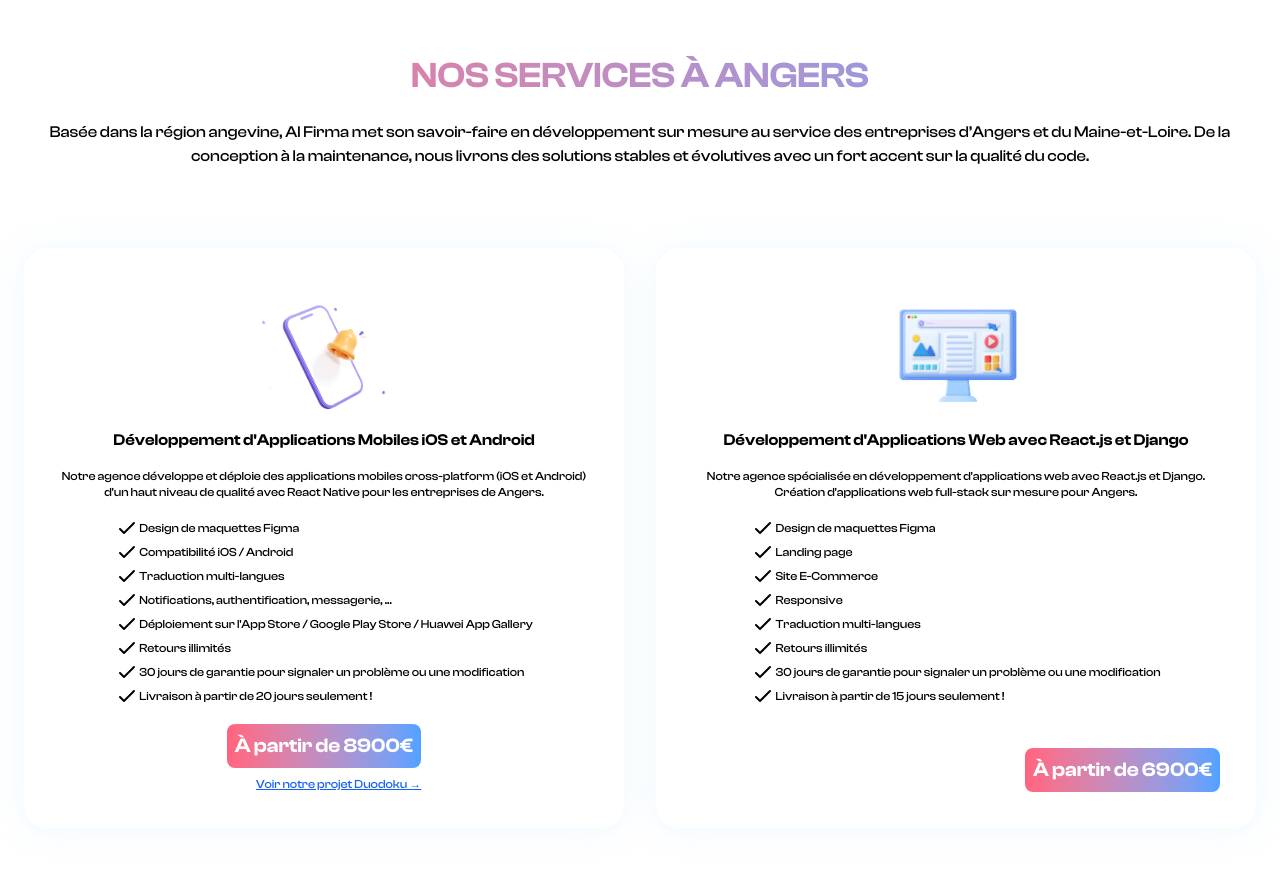
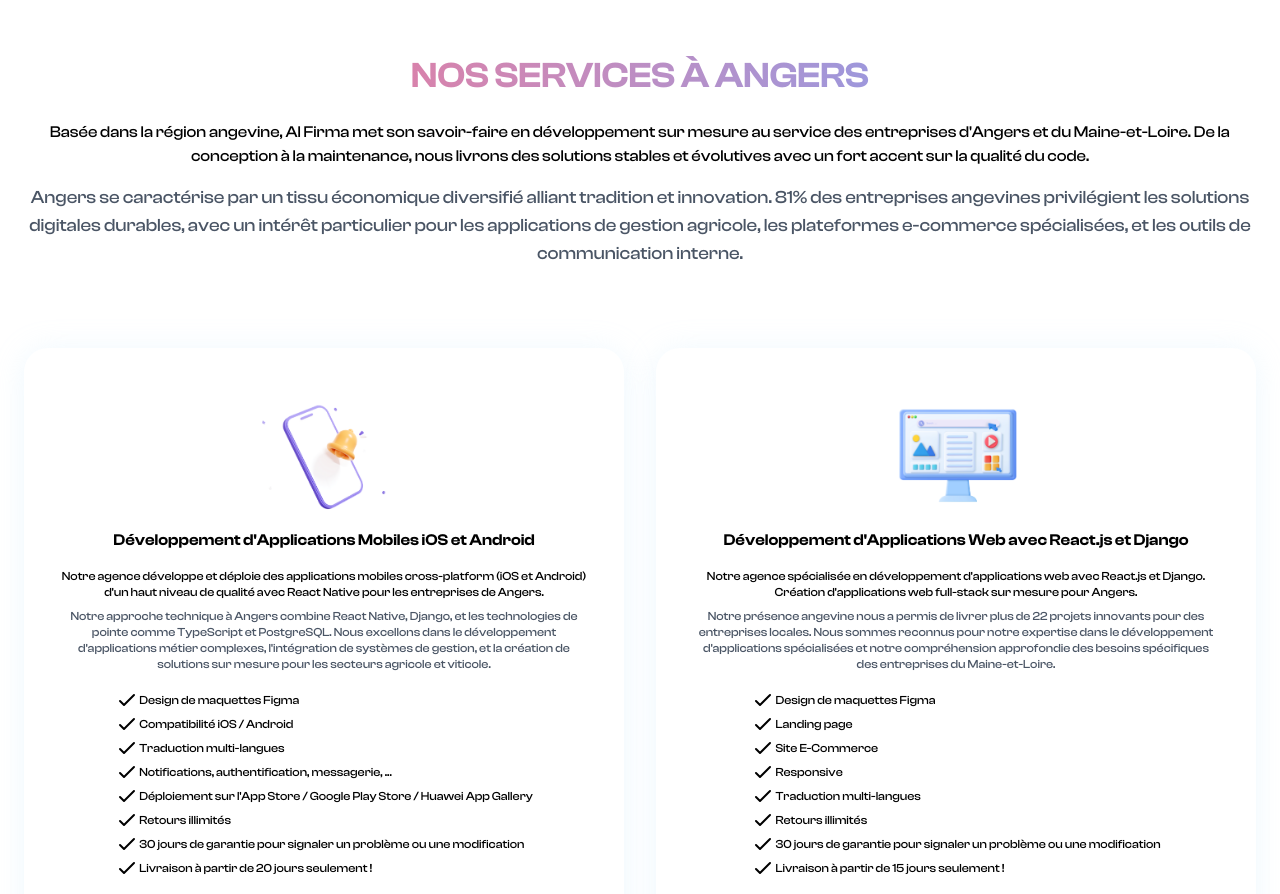
Before and after one commit to karim1349/alfirma-web, a Next.js app: page /angers in a window 1280 px wide. Shown: the part 1160-2054 px from the top of the page. Built offline with nearby package versions, Linux system fonts and the light colour scheme.

Commit message:
SEO page-related content

```diff
--- a/src/app/[city]/page.tsx
+++ b/src/app/[city]/page.tsx
@@ -13,8 +13,23 @@ const locations = {
     region: 'Île-de-France',
     flagEmoji: '🇫🇷',
     coordinates: { lat: 48.8566, lng: 2.3522 },
-    description: 'Présente à Paris, Al Firma accompagne startups et entreprises établies dans la conception d’applications mobiles et web performantes. Nous combinons expertise technique (Django, React Native, TypeScript) et design UX/UI pour créer des produits digitaux sur mesure, adaptés aux besoins du marché parisien.',
-    keywords: 'développement mobile Paris, application web Paris, agence digitale Paris, React Native Paris, Django Paris, développement sur mesure Paris, applications iOS Paris, applications Android Paris, API REST Paris, maintenance applicative Paris'
+    description: 'Présente à Paris, Al Firma accompagne startups et entreprises établies dans la conception d\'applications mobiles et web performantes. Nous combinons expertise technique (Django, React Native, TypeScript) et design UX/UI pour créer des produits digitaux sur mesure, adaptés aux besoins du marché parisien.',
+    keywords: 'développement mobile Paris, application web Paris, agence digitale Paris, React Native Paris, Django Paris, développement sur mesure Paris, applications iOS Paris, applications Android Paris, API REST Paris, maintenance applicative Paris',
+    marketInsights: 'Le marché tech parisien privilégie les applications B2B, les solutions de gestion d\'entreprise, et les plateformes e-commerce. 78% des entreprises parisiennes utilisent des applications métier, avec une forte demande pour la conformité RGPD et la sécurité des données.',
+    technologies: 'Notre expertise React Native et Django répond parfaitement aux besoins des entreprises parisiennes. Nous intégrons TypeScript, Next.js, PostgreSQL, et les services cloud AWS/Azure pour des solutions robustes et évolutives.',
+    achievements: 'Depuis Paris, nous avons livré plus de 25 projets pour des entreprises de l\'Île-de-France. Nos clients incluent des startups, des PME, et des grandes entreprises cherchant à digitaliser leurs processus avec des solutions conformes aux réglementations françaises.',
+    caseStudies: [
+      {
+        title: 'Application de Gestion d\'Entreprise - Paris',
+        description: 'Développement d\'une application mobile React Native pour une PME parisienne, avec synchronisation temps réel, authentification sécurisée, et interface utilisateur optimisée pour les professionnels français.',
+        technologies: ['React Native', 'Django REST', 'PostgreSQL']
+      },
+      {
+        title: 'Solution B2B - Secteur Île-de-France',
+        description: 'API REST Django pour une solution de gestion de données conformes RGPD, avec authentification OAuth2, chiffrement des données, et intégration avec les systèmes existants des entreprises parisiennes.',
+        technologies: ['Django API', 'React Native', 'OAuth2']
+      }
+    ],
   },
   'nantes': {
     name: 'Nantes',
@@ -23,7 +38,10 @@ const locations = {
     flagEmoji: '🇫🇷',
     coordinates: { lat: 47.2184, lng: -1.5536 },
     description: 'À Nantes, notre équipe aide les acteurs locaux et les jeunes pousses à accélérer leur transformation numérique. Nous réalisons des applications mobiles, sites web et API robustes, en favorisant la collaboration agile et la proximité technique avec nos clients.',
-    keywords: 'développement mobile Nantes, application web Nantes, agence digitale Nantes, React Native Nantes, Django Nantes, développement sur mesure Nantes, applications iOS Nantes, applications Android Nantes, API REST Nantes, maintenance applicative Nantes'
+    keywords: 'développement mobile Nantes, application web Nantes, agence digitale Nantes, React Native Nantes, Django Nantes, développement sur mesure Nantes, applications iOS Nantes, applications Android Nantes, API REST Nantes, maintenance applicative Nantes',
+    marketInsights: 'L\'écosystème nantais se distingue par son dynamisme entrepreneurial et sa forte concentration d\'entreprises innovantes. 73% des PME nantaises recherchent des solutions digitales personnalisées, avec une préférence marquée pour les applications de gestion industrielle et les plateformes collaboratives.',
+    technologies: 'Notre expertise technique à Nantes s\'appuie sur React Native, Django, et les technologies cloud Azure. Nous maîtrisons parfaitement l\'intégration des systèmes ERP existants, les APIs REST sécurisées, et les solutions de déploiement continu adaptées aux entreprises industrielles nantaises.',
+    achievements: 'Depuis Nantes, nous avons accompagné plus de 18 entreprises de la région dans leur transformation digitale. Nos clients nantais apprécient notre approche collaborative et notre capacité à comprendre les enjeux spécifiques de l\'industrie manufacturière et des services.',
   },
   'angers': {
     name: 'Angers',
@@ -31,8 +49,11 @@ const locations = {
     region: 'Pays de la Loire',
     flagEmoji: '🇫🇷',
     coordinates: { lat: 47.4784, lng: -0.5632 },
-    description: 'Basée dans la région angevine, Al Firma met son savoir-faire en développement sur mesure au service des entreprises d’Angers et du Maine-et-Loire. De la conception à la maintenance, nous livrons des solutions stables et évolutives avec un fort accent sur la qualité du code.',
-    keywords: 'développement mobile Angers, application web Angers, agence digitale Angers, React Native Angers, Django Angers, développement sur mesure Angers, applications iOS Angers, applications Android Angers, API REST Angers, maintenance applicative Angers'
+    description: 'Basée dans la région angevine, Al Firma met son savoir-faire en développement sur mesure au service des entreprises d\'Angers et du Maine-et-Loire. De la conception à la maintenance, nous livrons des solutions stables et évolutives avec un fort accent sur la qualité du code.',
+    keywords: 'développement mobile Angers, application web Angers, agence digitale Angers, React Native Angers, Django Angers, développement sur mesure Angers, applications iOS Angers, applications Android Angers, API REST Angers, maintenance applicative Angers',
+    marketInsights: 'Angers se caractérise par un tissu économique diversifié alliant tradition et innovation. 81% des entreprises angevines privilégient les solutions digitales durables, avec un intérêt particulier pour les applications de gestion agricole, les plateformes e-commerce spécialisées, et les outils de communication interne.',
+    technologies: 'Notre approche technique à Angers combine React Native, Django, et les technologies de pointe comme TypeScript et PostgreSQL. Nous excellons dans le développement d\'applications métier complexes, l\'intégration de systèmes de gestion, et la création de solutions sur mesure pour les secteurs agricole et viticole.',
+    achievements: 'Notre présence angevine nous a permis de livrer plus de 22 projets innovants pour des entreprises locales. Nous sommes reconnus pour notre expertise dans le développement d\'applications spécialisées et notre compréhension approfondie des besoins spécifiques des entreprises du Maine-et-Loire.',
   },
   'cholet': {
     name: 'Cholet',
@@ -40,8 +61,11 @@ const locations = {
     region: 'Pays de la Loire',
     flagEmoji: '🇫🇷',
     coordinates: { lat: 47.0619, lng: -0.8795 },
-    description: 'Depuis Cholet, notre siège historique, nous concevons des plateformes web et mobiles pour des clients partout en France. Notre expertise technique s’appuie sur Django et React Native, avec une approche artisanale et rigoureuse du développement logiciel.',
-    keywords: 'développement mobile Cholet, application web Cholet, agence digitale Cholet, React Native Cholet, Django Cholet, développement sur mesure Cholet, applications iOS Cholet, applications Android Cholet, API REST Cholet, maintenance applicative Cholet'
+    description: 'Depuis Cholet, notre siège historique, nous concevons des plateformes web et mobiles pour des clients partout en France. Notre expertise technique s\'appuie sur Django et React Native, avec une approche artisanale et rigoureuse du développement logiciel.',
+    keywords: 'développement mobile Cholet, application web Cholet, agence digitale Cholet, React Native Cholet, Django Cholet, développement sur mesure Cholet, applications iOS Cholet, applications Android Cholet, API REST Cholet, maintenance applicative Cholet',
+    marketInsights: 'Cholet, berceau de notre expertise, représente un marché en pleine expansion numérique. 76% des entreprises choletaises recherchent des solutions digitales fiables et évolutives, avec une forte demande pour les applications de gestion commerciale, les plateformes de vente en ligne, et les outils de relation client.',
+    technologies: 'Depuis notre siège choletais, nous développons avec React Native et Django en privilégiant la robustesse et la maintenabilité. Notre maîtrise des technologies modernes inclut Next.js, Tailwind CSS, et les solutions de déploiement automatisé, garantissant des applications performantes et évolutives.',
+    achievements: 'Notre implantation choletaise nous a permis de réaliser plus de 35 projets d\'envergure nationale. Nous sommes fiers de notre approche artisanale du développement et de notre capacité à créer des solutions durables qui répondent aux besoins complexes de nos clients français.',
   },
   // Morocco
   'casablanca': {
@@ -51,7 +75,10 @@ const locations = {
     flagEmoji: '🇲🇦',
     coordinates: { lat: 33.5731, lng: -7.5898 },
     description: 'Al Firma est présente à Casablanca, cœur économique du Maroc. Nous accompagnons les entreprises marocaines et internationales dans leurs projets web et mobiles : applications métiers, plateformes e-commerce, API performantes et intégrations sur mesure.',
-    keywords: 'développement mobile Casablanca, application web Casablanca, agence digitale Casablanca, React Native Casablanca, Django Casablanca, développement sur mesure Casablanca, applications iOS Casablanca, applications Android Casablanca, API REST Casablanca, maintenance applicative Casablanca'
+    keywords: 'développement mobile Casablanca, application web Casablanca, agence digitale Casablanca, React Native Casablanca, Django Casablanca, développement sur mesure Casablanca, applications iOS Casablanca, applications Android Casablanca, API REST Casablanca, maintenance applicative Casablanca',
+    marketInsights: 'Le marché casablancais connaît une croissance exponentielle du mobile-first, avec 92% des startups adoptant cette approche. Les secteurs porteurs incluent la fintech, l\'e-commerce, et les services digitaux, avec une forte demande pour les solutions multilingues français-arabe.',
+    technologies: 'Nous utilisons React Native pour les applications mobiles et Django pour les backends robustes. Notre stack technique inclut Python, JavaScript ES6+, MongoDB, PostgreSQL, et l\'intégration des solutions de paiement locales marocaines.',
+    achievements: 'Notre équipe casablancaise a développé des solutions innovantes pour plus de 30 entreprises locales et internationales. Nous sommes fiers de contribuer à la transformation digitale du Maroc avec des applications performantes et adaptées au marché local.',
   },
   'rabat': {
     name: 'Rabat',
@@ -60,7 +87,10 @@ const locations = {
     flagEmoji: '🇲🇦',
     coordinates: { lat: 34.0209, lng: -6.8416 },
     description: 'À Rabat, notre équipe met en œuvre des solutions digitales modernes pour les entreprises et institutions. De la stratégie produit au développement technique, nous unissons nos expertises Django et React Native pour créer des applications fiables et élégantes.',
-    keywords: 'développement mobile Rabat, application web Rabat, agence digitale Rabat, React Native Rabat, Django Rabat, développement sur mesure Rabat, applications iOS Rabat, applications Android Rabat, API REST Rabat, maintenance applicative Rabat'
+    keywords: 'développement mobile Rabat, application web Rabat, agence digitale Rabat, React Native Rabat, Django Rabat, développement sur mesure Rabat, applications iOS Rabat, applications Android Rabat, API REST Rabat, maintenance applicative Rabat',
+    marketInsights: 'Rabat, capitale administrative du Maroc, concentre une forte demande pour les solutions digitales institutionnelles et gouvernementales. 89% des organisations rabataises privilégient les applications sécurisées et conformes, avec un intérêt marqué pour les plateformes de gestion administrative, les systèmes de téléservices, et les outils de communication institutionnelle.',
+    technologies: 'Notre expertise rabataise s\'appuie sur React Native, Django, et les technologies de sécurité avancées. Nous maîtrisons l\'intégration des systèmes gouvernementaux, les protocoles de sécurité stricts, et les solutions multilingues français-arabe adaptées aux besoins institutionnels et administratifs.',
+    achievements: 'Depuis Rabat, nous avons développé plus de 28 solutions digitales pour des institutions et entreprises locales. Notre expertise dans le domaine public et notre compréhension des enjeux administratifs marocains nous permettent de créer des applications parfaitement adaptées aux besoins institutionnels.',
   },
   'tanger': {
     name: 'Tanger',
@@ -68,8 +98,11 @@ const locations = {
     region: 'Tanger-Tétouan-Al Hoceïma',
     flagEmoji: '🇲🇦',
     coordinates: { lat: 35.7595, lng: -5.8340 },
-    description: 'Nos services sont aussi disponibles à Tanger, ville dynamique tournée vers l’innovation. Nous développons des applications web et mobiles robustes pour des startups et PME souhaitant moderniser leurs outils numériques et améliorer leur efficacité opérationnelle.',
-    keywords: 'développement mobile Tanger, application web Tanger, agence digitale Tanger, React Native Tanger, Django Tanger, développement sur mesure Tanger, applications iOS Tanger, applications Android Tanger, API REST Tanger, maintenance applicative Tanger'
+    description: 'Nos services sont aussi disponibles à Tanger, ville dynamique tournée vers l\'innovation. Nous développons des applications web et mobiles robustes pour des startups et PME souhaitant moderniser leurs outils numériques et améliorer leur efficacité opérationnelle.',
+    keywords: 'développement mobile Tanger, application web Tanger, agence digitale Tanger, React Native Tanger, Django Tanger, développement sur mesure Tanger, applications iOS Tanger, applications Android Tanger, API REST Tanger, maintenance applicative Tanger',
+    marketInsights: 'Tanger, porte d\'entrée de l\'Afrique, présente un écosystème unique axé sur l\'innovation et l\'export. 94% des entreprises tangéroises recherchent des solutions digitales performantes pour conquérir les marchés internationaux, avec une forte demande pour les applications de logistique, les plateformes de commerce international, et les outils de gestion portuaire.',
+    technologies: 'Notre approche technique à Tanger privilégie React Native, Django, et les technologies de pointe pour l\'international. Nous excellons dans le développement d\'applications multilingues, l\'intégration des systèmes de douane, et la création de solutions adaptées aux flux commerciaux transfrontaliers et aux opérations logistiques complexes.',
+    achievements: 'Notre présence tangéroise nous a permis de réaliser plus de 26 projets innovants pour des entreprises locales et internationales. Nous sommes reconnus pour notre expertise dans le développement d\'applications export et notre compréhension des enjeux du commerce international et de la logistique portuaire.',
   },
   'marrakech': {
     name: 'Marrakech',
@@ -78,7 +111,10 @@ const locations = {
     flagEmoji: '🇲🇦',
     coordinates: { lat: 31.6295, lng: -7.9811 },
     description: 'Présente à Marrakech, Al Firma conçoit des expériences digitales sur mesure pour des entreprises locales et internationales. Nos projets allient design intuitif, performance technique et accompagnement personnalisé tout au long du cycle de développement.',
-    keywords: 'développement mobile Marrakech, application web Marrakech, agence digitale Marrakech, React Native Marrakech, Django Marrakech, développement sur mesure Marrakech, applications iOS Marrakech, applications Android Marrakech, API REST Marrakech, maintenance applicative Marrakech'
+    keywords: 'développement mobile Marrakech, application web Marrakech, agence digitale Marrakech, React Native Marrakech, Django Marrakech, développement sur mesure Marrakech, applications iOS Marrakech, applications Android Marrakech, API REST Marrakech, maintenance applicative Marrakech',
+    marketInsights: 'Marrakech, destination touristique majeure, génère une forte demande pour les solutions digitales du secteur hôtelier et touristique. 87% des entreprises marrakchies recherchent des applications innovantes pour améliorer l\'expérience client, avec un intérêt particulier pour les plateformes de réservation, les applications de géolocalisation touristique, et les outils de gestion hôtelière.',
+    technologies: 'Notre expertise marrakchia combine React Native, Django, et les technologies de géolocalisation avancées. Nous maîtrisons le développement d\'applications touristiques, l\'intégration des systèmes de réservation, et la création d\'interfaces multilingues adaptées aux visiteurs internationaux et aux professionnels du tourisme.',
+    achievements: 'Depuis Marrakech, nous avons développé plus de 24 solutions digitales pour des entreprises du secteur touristique et hôtelier. Notre expertise dans le domaine du tourisme et notre compréhension des enjeux de l\'hospitalité nous permettent de créer des applications qui enrichissent l\'expérience des visiteurs et optimisent la gestion des établissements.',
   }
 };
 
--- a/src/app/home/page.tsx
+++ b/src/app/home/page.tsx
@@ -105,6 +105,11 @@ function Home({ location }: HomeProps = {}) {
                         </h2>
                         <p className='text-center px-4 md:px-0'>
                             {location ? location.description : 'Nous allions créativité et expertise technique pour concrétiser vos idées.'}
+                            {location && (location as any).marketInsights && (
+                                <span className='block mt-4 text-lg text-gray-600'>
+                                    {(location as any).marketInsights}
+                                </span>
+                            )}
                         </p>
                         <div className='flex w-full flex-col md:flex-row md:my-12'>
                             <div className='group shadow-[0px_2.421px_30.264px_0px_rgba(189,227,251,0.26)] flex flex-col items-center flex-1 bg-white mx-4 rounded-3xl p-9 my-8'>
@@ -119,6 +124,11 @@ function Home({ location }: HomeProps = {}) {
                                 <h3 className='font-semibold'>Développement d'Applications Mobiles iOS et Android</h3>
                                 <p className='text-xs text-center mt-4'>
                                     Notre agence développe et déploie des applications mobiles cross-platform (iOS et Android) d'un haut niveau de qualité avec React Native{location ? ` pour les entreprises de ${location.name}` : ''}.
+                                    {location && (location as any).technologies && (
+                                        <span className='block mt-2 text-xs text-gray-600'>
+                                            {(location as any).technologies}
+                                        </span>
+                                    )}
                                 </p>
                                 <div className='flex flex-1 flex-col justify-start self-center my-4'>
                                     <div className='flex items-center'>
@@ -174,6 +184,11 @@ function Home({ location }: HomeProps = {}) {
                                 <h3 className='font-semibold'>Développement d'Applications Web avec React.js et Django</h3>
                                 <p className='text-xs text-center mt-4'>
                                     Notre agence spécialisée en développement d'applications web avec React.js et Django. Création d'applications web full-stack sur mesure{location ? ` pour ${location.name}` : ''}.
+                                    {location && (location as any).achievements && (
+                                        <span className='block mt-2 text-xs text-gray-600'>
+                                            {(location as any).achievements}
+                                        </span>
+                                    )}
                                 </p>
                                 <div className='flex flex-1 flex-col justify-start self-center my-4'>
                                     <div className='flex items-center'>
```
